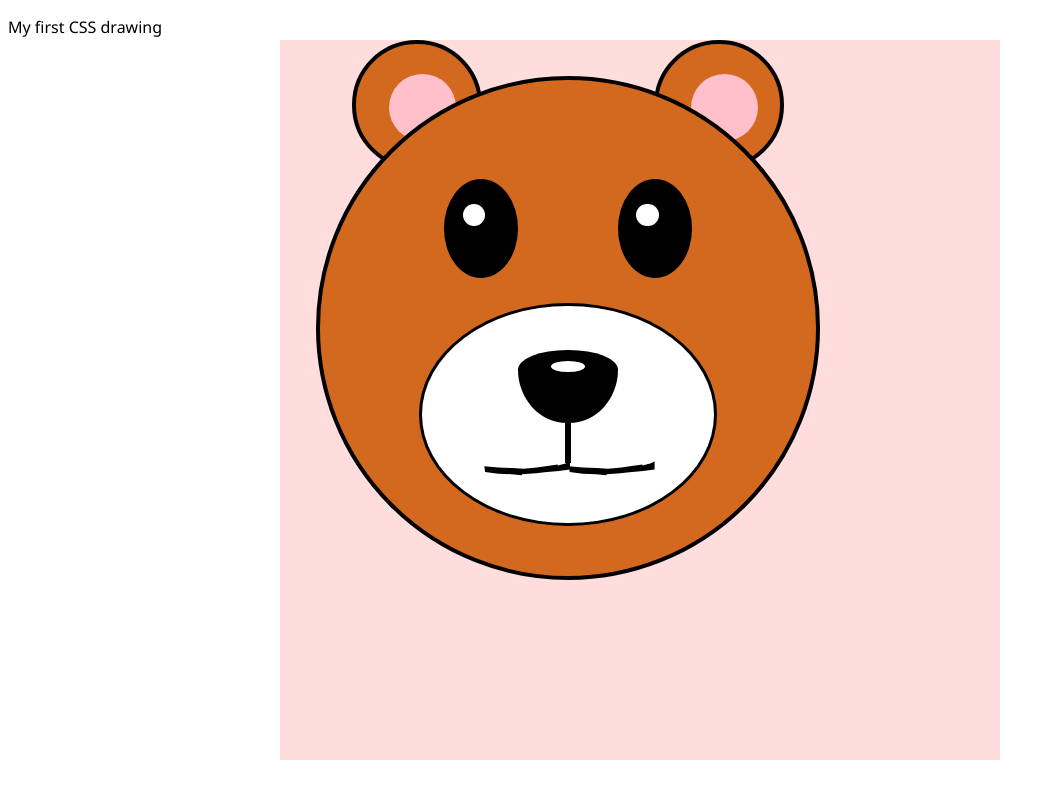
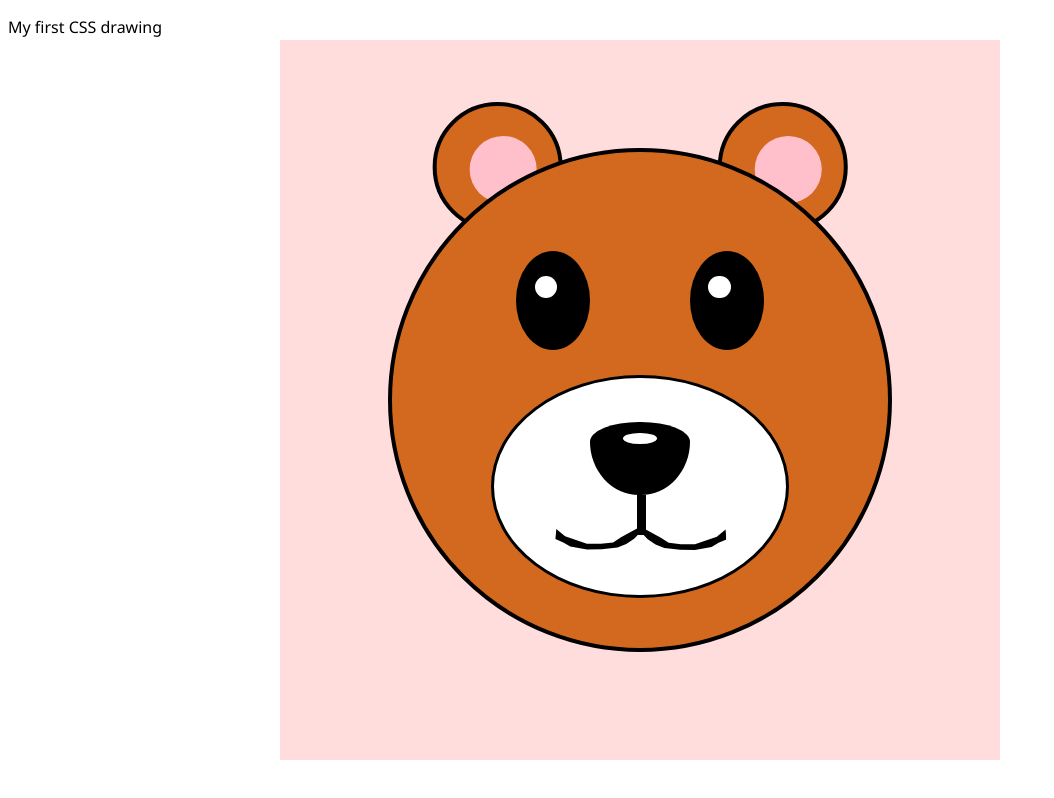
Before and after one commit to mosherbrian/cssdrawing, a plain HTML site: page babybear/index.html in a window 1280 px wide. Shown: the whole page, without its empty margins (0-1054 px from the left). Drawn offline with Linux system fonts and the light colour scheme.

Commit message:
Make the babybear smile

```diff
--- a/babybear/index.html
+++ b/babybear/index.html
@@ -27,9 +27,9 @@
 					<div class="nose">
 						<div class="nose-tip"></div>
 					</div>
-					<div class="grin left-grin"></div>
 					<div class="vertical"></div>
-					<div class="grin right-grin"></div>
+					<div class="grin"></div>
+					<div class="grin"></div>
 				</div>
 			</div>
 		</div>
--- a/babybear/style.css
+++ b/babybear/style.css
@@ -1,7 +1,7 @@
 
 p {
 	font-family:'Segoe UI', Tahoma, Geneva, Verdana, sans-serif;
-	font-size: 1em;
+	font-size: 1rem;
 }
 
 .cartoon {
@@ -35,8 +35,9 @@ p {
 	border-radius: 50%;
 	height: 70%;
 	width: 70%;
-	top: 5%;
-	left: 5%;
+	top: 50%;
+	left: 50%;
+	transform: translate(-50%, -50%);
 	background-color:chocolate;
 }
 
@@ -100,7 +101,7 @@ p {
 
 .vertical {
 	background-color: black;
-	width: 2%;
+	width: 3%;
 	height: 18%;
 	position: absolute;
 	top: 54%;
@@ -113,16 +114,12 @@ p {
 	height: 15%;
 	position: absolute;
 	top: 66%;
+	clip-path: polygon(1% 23%, 11% 45%, 36% 68%, 52% 68%, 66% 64%, 75% 48%, 88% 29%, 95% 19%, 96% 36%, 90% 53%, 81% 69%, 71% 80%, 53% 85%, 36% 86%, 17% 77%, 9% 64%, 0% 54%);
+	left: 21%;
 }
 
-.left-grin {
-	left: 21%;
-	clip-path: polygon(1% 51%, 1% 51%, 17% 55%, 17% 55%, 33% 57%, 33% 57%, 46% 59%, 46% 59%, 61% 55%, 61% 55%, 69% 52%, 69% 52%, 85% 46%, 85% 49%, 94% 43%, 94% 43%, 99% 37%, 99% 37%, 99% 61%, 99% 61%, 86% 66%, 86% 66%, 70% 70%, 70% 70%, 60% 73%, 60% 73%, 44% 76%, 44% 79%, 32% 76%, 32% 76%, 17% 74%, 17% 74%, 2% 69%, 2% 69%);
-}
-
-.right-grin {
-	right: 20%;
-	clip-path: polygon(1% 51%, 1% 51%, 17% 55%, 17% 55%, 33% 57%, 33% 57%, 46% 59%, 46% 59%, 61% 55%, 61% 55%, 69% 52%, 69% 52%, 85% 46%, 85% 49%, 94% 43%, 94% 43%, 99% 37%, 99% 37%, 99% 61%, 99% 61%, 86% 66%, 86% 66%, 70% 70%, 70% 70%, 60% 73%, 60% 73%, 44% 76%, 44% 79%, 32% 76%, 32% 76%, 17% 74%, 17% 74%, 2% 69%, 2% 69%);
+.grin + .grin {
+	transform: scaleX(-1) translate(-96%, 0);
 }
 
 .ear {
@@ -131,16 +128,18 @@ p {
 	border-color: black;
 	border-radius: 50%;
 	width: 18%;
+	left: 50%;
+	top: 50%;
 	aspect-ratio: 1;
 	background-color:chocolate;
 }
 
 .left-ear {
-	left: 10%;
+	transform: translate(-160%, -230%);
 }
 
 .right-ear {
-	left: 52%;
+	transform: translate(60%, -230%);
 }
 
 .inner-ear {
```
